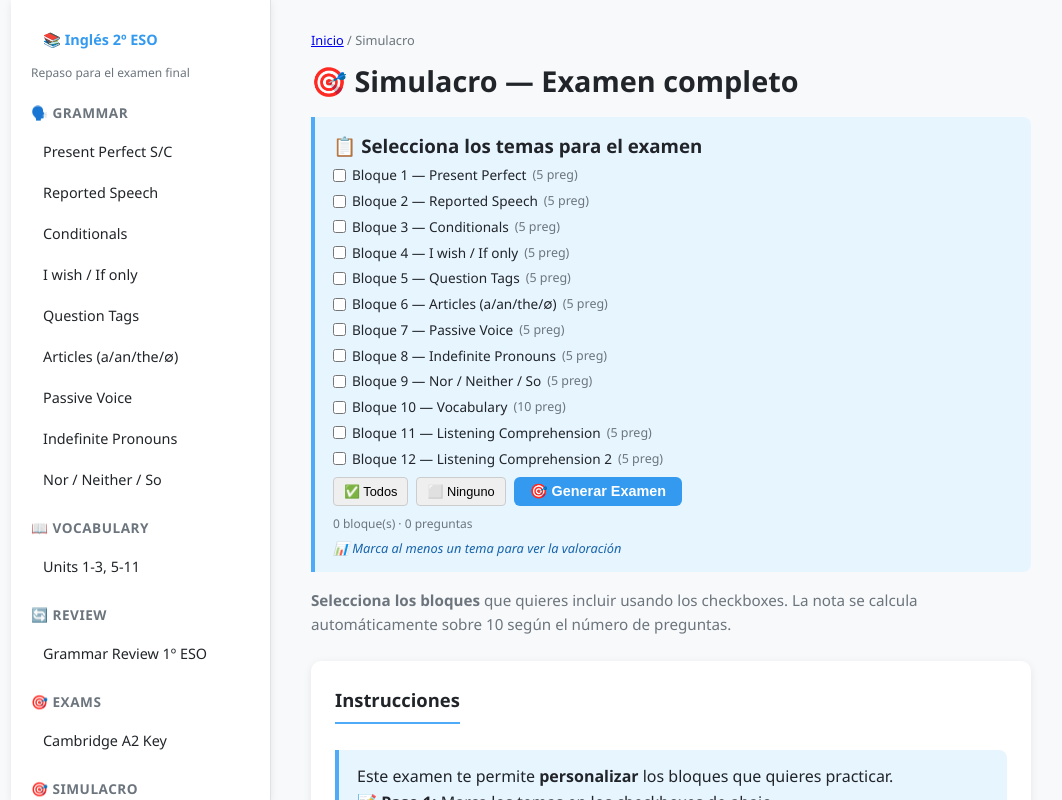
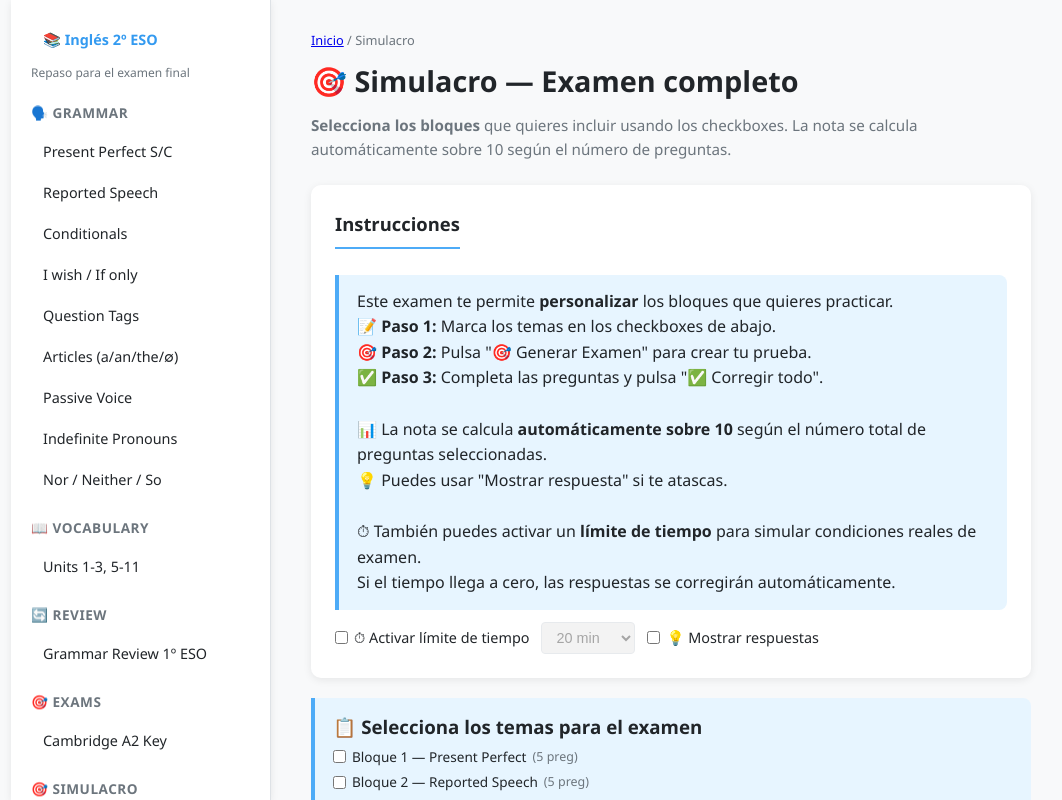
Before and after one commit to skynetdelbarbas-dot/ing-2eso-repaso, a website: page simulacro.html in a window 1280 px wide. Shown: the whole page, without its empty margins (29-1091 px from the left). Drawn offline with Linux system fonts and the light colour scheme.

Commit message:
fix: mover botón Generar Examen después de instrucciones (timer/hint)

```diff
--- a/simulacro.html
+++ b/simulacro.html
@@ -474,13 +474,16 @@ renderExam();
 
   panel.innerHTML = html;
 
-  // Insert after the intro paragraph
+  // Insert after the instructions section (after the intro paragraph)
   var intro = document.querySelector('.intro');
-  var title = document.querySelector('.page-title');
-  if (title && title.nextSibling) {
-    title.parentNode.insertBefore(panel, title.nextSibling);
+  var instruccionesSection = intro ? intro.nextElementSibling : null;
+  while (instruccionesSection && !instruccionesSection.querySelector('h2')) {
+    instruccionesSection = instruccionesSection.nextElementSibling;
+  }
+  if (instruccionesSection) {
+    instruccionesSection.insertAdjacentElement('afterend', panel);
   } else {
-    document.querySelector('main.main').insertBefore(panel, document.querySelector('main.main').firstChild);
+    document.querySelector('main.main').prepend(panel);
   }
 
   // Store topics
```
